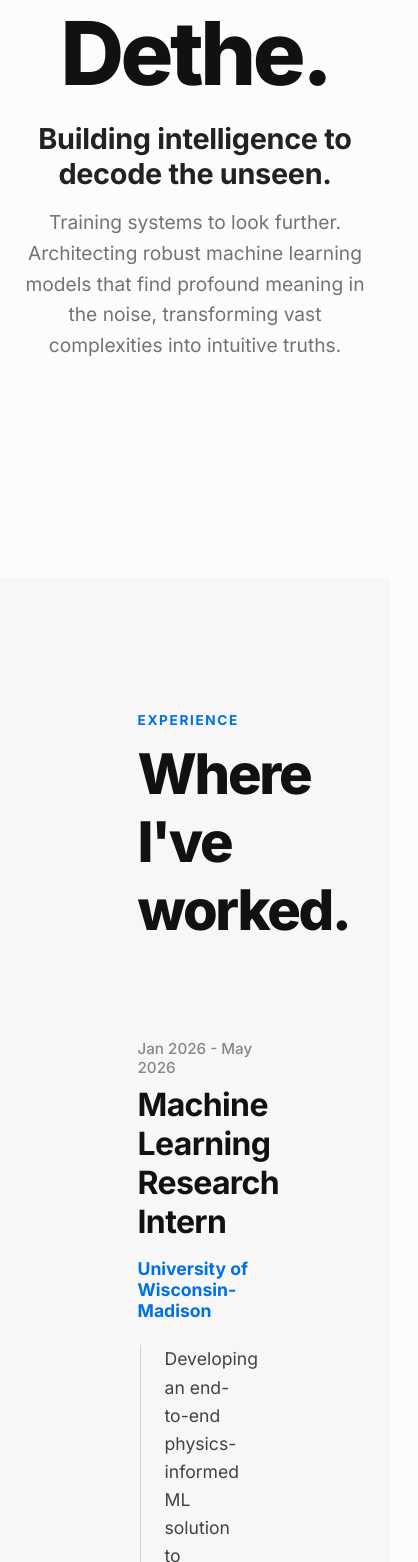
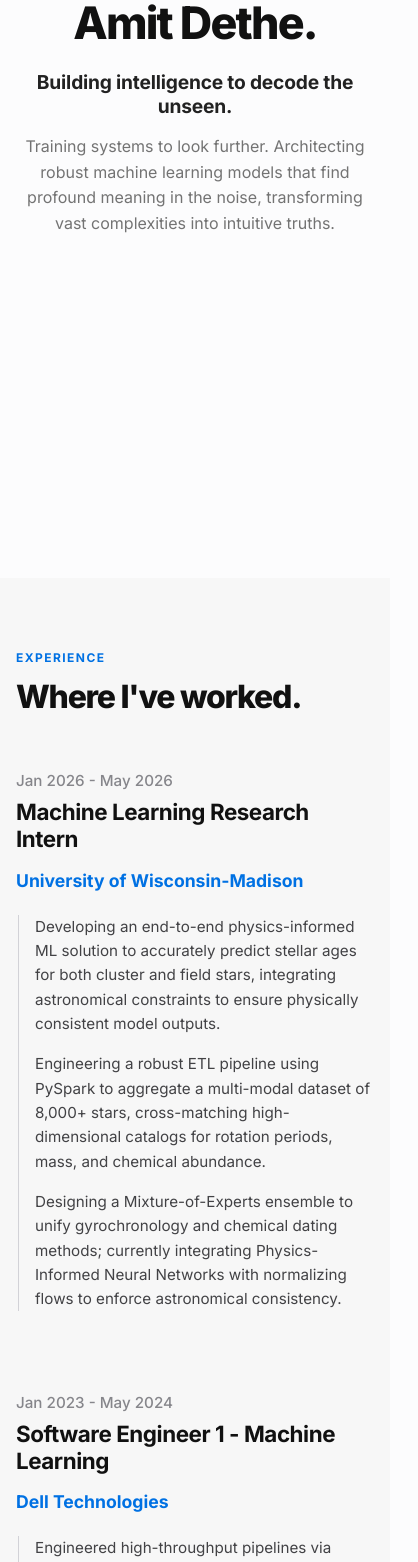
Before and after one commit to 26amitdethe/26amitdethe.github.io, an Angular app: page / in a window 390 px wide. Shown: the part 266-1828 px from the top of the page, 418 px wide, since content can reach past the window. Built offline with nearby package versions, Linux system fonts and the light colour scheme.

Commit message:
portfolio update Fri 03/13/2026  0:10:47.50

```diff
--- a/src/app/app.css
+++ b/src/app/app.css
@@ -19,14 +19,14 @@
 @keyframes reveal-top {
   from {
     opacity: 0;
-    transform: translateY(80px); /* Longer travel distance */
+    transform: translateY(80px);
   }
   to {
     opacity: 1;
     transform: translateY(0);
   }
 }
-/* 1. Default State: Hidden, shifted down */
+
 .job-item, .project-item-card, .skill-category-card, .edu-item {
   opacity: 0;
   transform: translateY(80px);
@@ -34,14 +34,11 @@
               transform 0.8s cubic-bezier(0.16, 1, 0.3, 1);
 }
 
-/* 2. Revealed State: Added by Intersection Observer in the TS file */
 .job-item.visible, .project-item-card.visible,
 .skill-category-card.visible, .edu-item.visible {
   opacity: 1;
   transform: translateY(0);
 }
-
-
 
 /* ==========================================================================
    1. NAVIGATION (Glassmorphism)
@@ -155,17 +152,15 @@
 }
 
 /* ==========================================================================
-   3. EXPERIENCE (Editorial Style + Soft Gray Background)
+   3. EXPERIENCE
    ========================================================================== */
 .experience-outer-wrapper {
   width: 100%;
   background-color: #F7F7F7;
-  /* border-top: 1px solid rgba(0, 0, 0, 0.03); */
-  /* border-bottom: 1px solid rgba(0, 0, 0, 0.03); */
 }
 
 .experience-container {
-  max-width: 50vw;
+  max-width: 900px;
   margin: 0 auto;
   padding: 120px 40px;
 }
@@ -193,18 +188,9 @@
   gap: 80px;
 }
 
-.job-item {
-  view-timeline-name: --job-reveal;
-  view-timeline-axis: block;
-  animation-name: reveal;
-  animation-fill-mode: both;
-  animation-range: entry 10% entry 30%;
-  animation-timing-function: var(--smooth-friction);
-}
-
 .job-dates {
   font-size: 0.95rem;
-  color: #86868B; /* Slightly darker for contrast against gray */
+  color: #86868B;
   font-weight: 500;
   margin-bottom: 8px;
 }
@@ -224,7 +210,6 @@
   margin-bottom: 24px;
 }
 
-/* Vertical line needs to be slightly darker to pop on #F7F7F7 */
 .bullet-container {
   border-left: 1.5px solid #D2D2D7;
   padding-left: 24px;
@@ -233,19 +218,23 @@
 
 .job-description {
   font-size: 1.1rem;
-  color: #424245; /* Darker gray for better legibility on light gray bg */
+  color: #424245;
   line-height: 1.6;
   margin-bottom: 16px;
   max-width: 90%;
+  text-align: justify;
 }
 
+/* ==========================================================================
+   4. PROJECTS
+   ========================================================================== */
 .projects-outer-wrapper {
   width: 100%;
   background-color: #F7F7F7;
 }
 
 .projects-section-container {
-  max-width: 50vw;
+  max-width: 900px;
   margin: 0 auto;
   padding: 120px 40px;
 }
@@ -257,7 +246,6 @@
 }
 
 .project-item-card {
-  /* background-color: #F2F2F7; */
   background-color: #FFF;
   border-radius: 28px;
   padding: 48px;
@@ -287,8 +275,6 @@
 }
 
 .project-bullets-container {
-  /* border-left: 1.5px solid #D2D2D7; */
-  /* padding-left: 10px; */
   margin-left: 2px;
   display: flex;
   flex-direction: column;
@@ -306,7 +292,7 @@
 }
 
 /* ==========================================================================
-   5. SKILLS (Compact Categorized Grid)
+   5. SKILLS
    ========================================================================== */
 .skills-outer-wrapper {
   width: 100%;
@@ -314,34 +300,26 @@
 }
 
 .skills-container {
-  max-width: 50vw; /* Limits the spread to keep it compact */
+  max-width: 900px;
   margin: 0 auto;
   padding: 0 40px;
 }
 
 .skills-card-grid {
   display: grid;
-  /* Forces a 3-column layout on desktop to match the image */
   grid-template-columns: repeat(auto-fit, minmax(280px, 1fr));
-  gap: 16px; /* Tighter gap */
+  gap: 16px;
 }
 
 .skill-category-card {
   background: #FFFFFF;
-  border-radius: 20px; /* Slightly tighter radius */
-  padding: 24px 30px; /* Reduced padding for a compact look */
-  box-shadow: 0 1px 3px rgba(0, 0, 0, 0.15); /* Minimal shadow */
-
-  view-timeline-name: --skill-card-reveal;
-  view-timeline-axis: block;
-  animation-name: reveal;
-  animation-fill-mode: both;
-  animation-range: entry 10% entry 30%;
-  animation-timing-function: var(--smooth-friction);
+  border-radius: 20px;
+  padding: 24px 30px;
+  box-shadow: 0 1px 3px rgba(0, 0, 0, 0.15);
 }
 
 .skill-category-title {
-  font-size: 0.95rem; /* Smaller, more professional title */
+  font-size: 0.95rem;
   font-weight: 700;
   color: var(--text-black);
   margin-bottom: 20px;
@@ -351,48 +329,38 @@
 .skill-pills-wrapper {
   display: flex;
   flex-wrap: wrap;
-  gap: 8px; /* Tighter spacing between pills */
+  gap: 8px;
 }
 
 .skill-item-pill {
-  background-color: #F2F2F7; /* Apple System Gray */
-  color: #86868B; /* Lighter text color to match image */
-  padding: 6px 14px; /* Reduced padding */
+  background-color: #F2F2F7;
+  color: #86868B;
+  padding: 6px 14px;
   border-radius: 30px;
-  font-size: 0.85rem; /* Noticeably smaller font */
+  font-size: 0.85rem;
   font-weight: 500;
   transition: all 0.2s ease;
 }
 
 .skill-item-pill:hover {
-  background-color: #E5E5EA; /* Subtle gray hover instead of blue to stay minimalist */
+  background-color: #E5E5EA;
   color: var(--text-black);
 }
 
 /* ==========================================================================
-   6. EDUCATION (Minimalist Scholarly Style)
+   6. EDUCATION
    ========================================================================== */
 .education-container {
-  /* min-height: 100vh; */
-  max-width: 50vw;
+  max-width: 900px;
   margin: 0 auto;
   padding: 120px 40px;
-  background-color: var(--bg-warm); /* Pure white to contrast with Experience */
+  background-color: var(--bg-warm);
 }
 
 .education-list {
   display: flex;
   flex-direction: column;
   gap: 60px;
-}
-
-.edu-item {
-  view-timeline-name: --edu-reveal;
-  view-timeline-axis: block;
-  animation-name: reveal;
-  animation-fill-mode: both;
-  animation-range: entry 10% entry 30%;
-  animation-timing-function: var(--smooth-friction);
 }
 
 .edu-dates {
@@ -425,20 +393,18 @@
 }
 
 /* ==========================================================================
-   8. CONTACT (Final Connection)
+   7. CONTACT
    ========================================================================== */
 .contact-outer-wrapper {
   width: 100%;
   background-color: #F7F7F7;
-  /* border-top: 1px solid rgba(0, 0, 0, 0.03); */
-  /* border-bottom: 1px solid rgba(0, 0, 0, 0.03); */
 }
 
 .contact-section-container {
   max-width: 900px;
   margin: 0 auto;
   padding: 150px 40px;
-  text-align: center; /* Center everything in this section */
+  text-align: center;
 }
 
 .contact-summary {
@@ -492,7 +458,161 @@
   border-color: #D2D2D7;
 }
 
-/* Ensure icons scale well */
 .contact-btn svg {
   flex-shrink: 0;
 }
+
+/* ==========================================================================
+   RESPONSIVE — TABLET (768px and below)
+   ========================================================================== */
+@media (max-width: 768px) {
+  .nav-links {
+    gap: 16px;
+  }
+
+  .nav-links a {
+    font-size: 0.8rem;
+  }
+
+  .name-display {
+    font-size: 3.5rem;
+  }
+
+  .role-title {
+    font-size: 1.4rem;
+  }
+
+  .hero-summary {
+    font-size: 1.05rem;
+  }
+
+  .section-main-title {
+    font-size: 2.5rem;
+    margin-bottom: 50px;
+  }
+
+  .experience-container,
+  .projects-section-container,
+  .skills-container,
+  .education-container,
+  .contact-section-container {
+    padding: 80px 24px;
+  }
+
+  .job-role-title,
+  .edu-degree-title {
+    font-size: 1.6rem;
+  }
+
+  .project-item-card {
+    padding: 32px;
+    border-radius: 20px;
+  }
+
+  .project-display-title {
+    font-size: 1.5rem;
+  }
+
+  .project-item-card:hover {
+    transform: none;
+  }
+
+  .skills-card-grid {
+    grid-template-columns: repeat(auto-fit, minmax(220px, 1fr));
+  }
+
+  .contact-section-container {
+    padding: 80px 24px;
+  }
+
+  .contact-btn {
+    padding: 12px 20px;
+    font-size: 0.9rem;
+  }
+}
+
+/* ==========================================================================
+   RESPONSIVE — MOBILE (480px and below)
+   ========================================================================== */
+@media (max-width: 480px) {
+  .nav-links {
+    display: none;
+  }
+
+  .hero-section {
+    height: auto;
+    min-height: 80vh;
+    padding: 100px 20px 60px;
+  }
+
+  .name-display {
+    font-size: 2.8rem;
+  }
+
+  .role-title {
+    font-size: 1.2rem;
+  }
+
+  .hero-summary {
+    font-size: 1rem;
+  }
+
+  .section-tag {
+    font-size: 0.75rem;
+  }
+
+  .section-main-title {
+    font-size: 2rem;
+    margin-bottom: 40px;
+  }
+
+  .experience-container,
+  .projects-section-container,
+  .skills-container,
+  .education-container,
+  .contact-section-container {
+    padding: 60px 16px;
+  }
+
+  .experience-list {
+    gap: 50px;
+  }
+
+  .job-role-title,
+  .edu-degree-title {
+    font-size: 1.4rem;
+  }
+
+  .job-description,
+  .project-summary-text {
+    font-size: 0.95rem;
+    max-width: 100%;
+    text-align: left;
+  }
+
+  .bullet-container {
+    padding-left: 16px;
+  }
+
+  .project-item-card {
+    padding: 24px;
+    border-radius: 16px;
+  }
+
+  .project-display-title {
+    font-size: 1.3rem;
+  }
+
+  .skills-card-grid {
+    grid-template-columns: 1fr;
+  }
+
+  .contact-buttons-wrapper {
+    flex-direction: column;
+    align-items: center;
+  }
+
+  .edu-details {
+    font-size: 0.95rem;
+  }
+}
```
